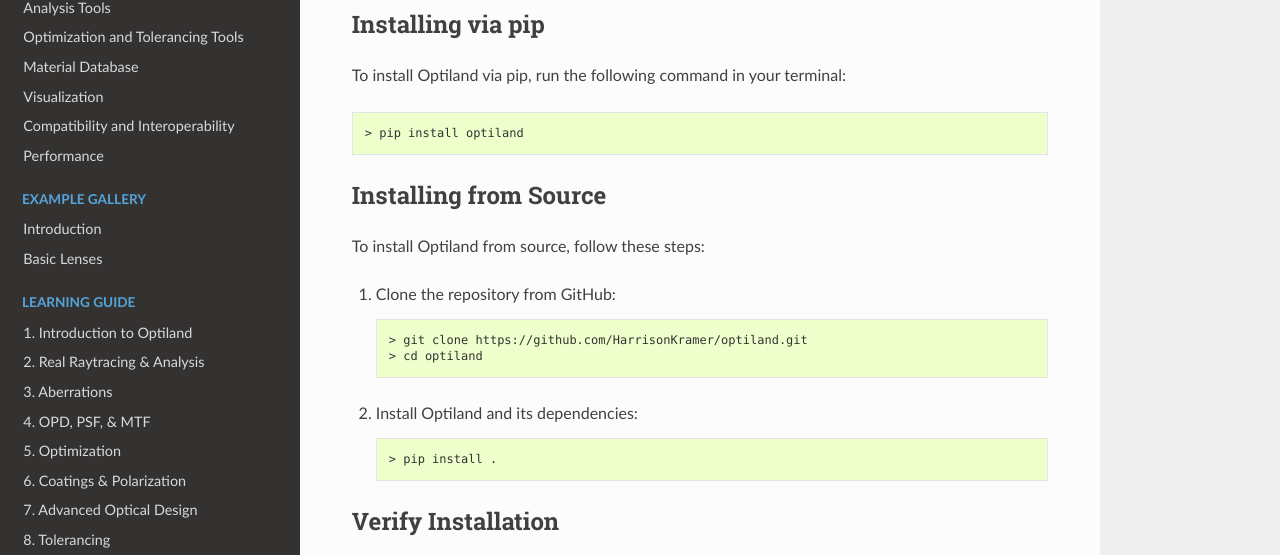
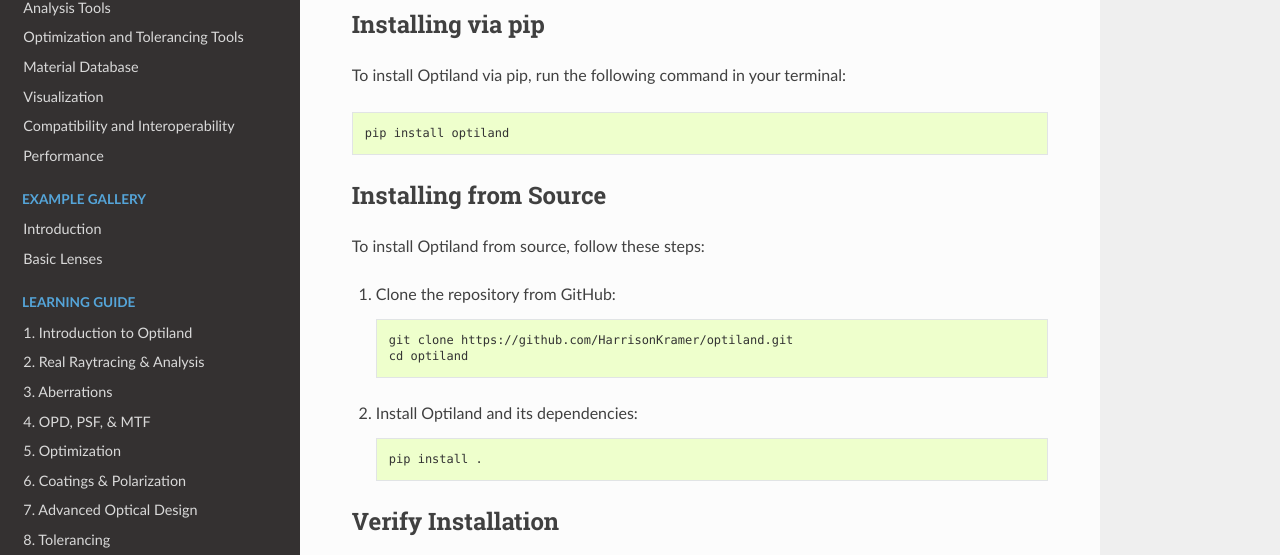
Before and after one commit to HarrisonKramer/optiland, a Sphinx documentation site: the page built from docs/installation.rst, in a window 1280 px wide and 1206 px high. Shown: the part 200-755 px from the top of the window. Built offline with Sphinx 7.4.7 and the Read the Docs theme 3.1.0, drawn with Linux system fonts in a browser that asks for light colours; pages that are not in the unit, such as notebooks, are missing from menus.

```diff
--- a/docs/installation.rst
+++ b/docs/installation.rst
@@ -12,7 +12,7 @@ To install Optiland via pip, run the following command in your terminal:
 
 .. code-block:: console
 
-   > pip install optiland
+   pip install optiland
 
 
 Installing from Source
@@ -24,14 +24,14 @@ To install Optiland from source, follow these steps:
 
    .. code-block:: console
 
-      > git clone https://github.com/HarrisonKramer/optiland.git
-      > cd optiland
+      git clone https://github.com/HarrisonKramer/optiland.git
+      cd optiland
 
 2. Install Optiland and its dependencies:
 
    .. code-block:: console
 
-      > pip install .
+      pip install .
 
 Verify Installation
 -------------------
```
